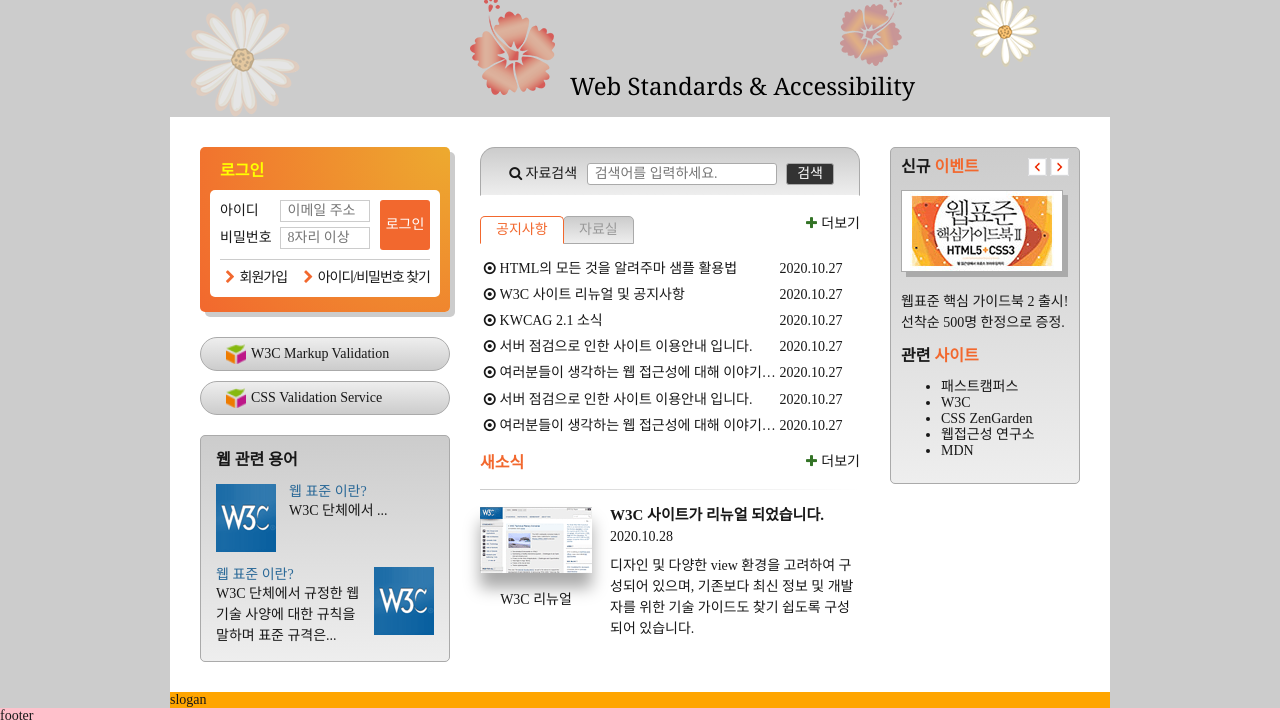
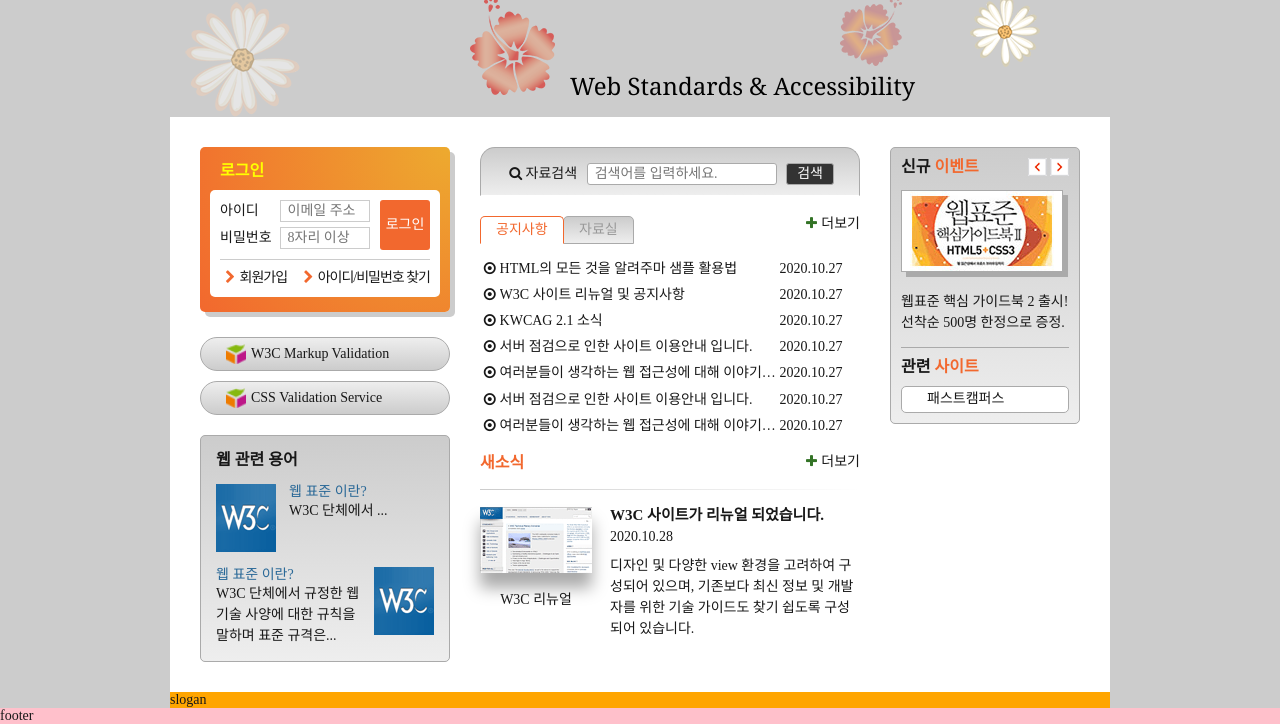
Before and after one commit to jjhstoday/FDS18, a plain HTML site: page index.html in a window 1280 px wide. Shown: the part 127-851 px from the top of the page. Drawn offline with nearby package versions, Linux system fonts and the light colour scheme; a web font is replaced by a local one.

Commit message:
관련사이트 디자인

```diff
--- a/css/stylesheet.css
+++ b/css/stylesheet.css
@@ -685,6 +685,11 @@ a {
 
 .event {
   position: relative;
+  border-bottom: 1px solid #aaa;
+}
+
+.related {
+  padding-top: 10px;
 }
 
 .event-heading,
@@ -733,51 +738,32 @@ a {
   font-style: normal;
 }
 
-/* 자습 코드 */
-/* .gradient-box {
-  background: silver linear-gradient(#ccc, #eee);
-  padding: 15px 10px;
+.related-list {
+  list-style: none;
+  padding-left: 0;
+  margin: 10px 0 0 0;
+  background: #fff;
+  height: 27px;
   border: 1px solid #aaa;
   border-radius: 5px;
-  position: relative;
+  overflow: hidden;
+  transition: height 400ms, padding 400ms 400ms;
 }
 
-.event-heading {
- background: yellow;
- margin: 0;
- font-size: 1.6rem;
+.related-list:hover {
+  height: 147px;
+  padding: 10px 0;
 }
 
-.point-color {
-  color: #f2682e;
+.related-list li {
+  padding: 2px 5px 3px 5px;
 }
 
-.btn-event {
-  position: absolute;
-  top: 10px;
-  right: 10px;
-  border: 1px solid #ccc;
+.related-list a {
+  display: block;
+  line-height: 20px;
+  padding-left: 20px;
 }
-
-.btn-prev,
-.btn-next {
-  color: rgba(0, 0, 0, 0);
-  font-size: 0;
-  width: 19px;
-  height: 18px;
-  border: 0;
-}
-
-.btn-prev {
-  background-image: url(./images/back_forward.png);
-  background-size: cover;
-}
-
-.btn-next {
-  background-image: url(./images/back_forward.png);
-  background-size: cover;
-  background-position: right;
-} */
 
 .slogan {
   background: orange;
```
